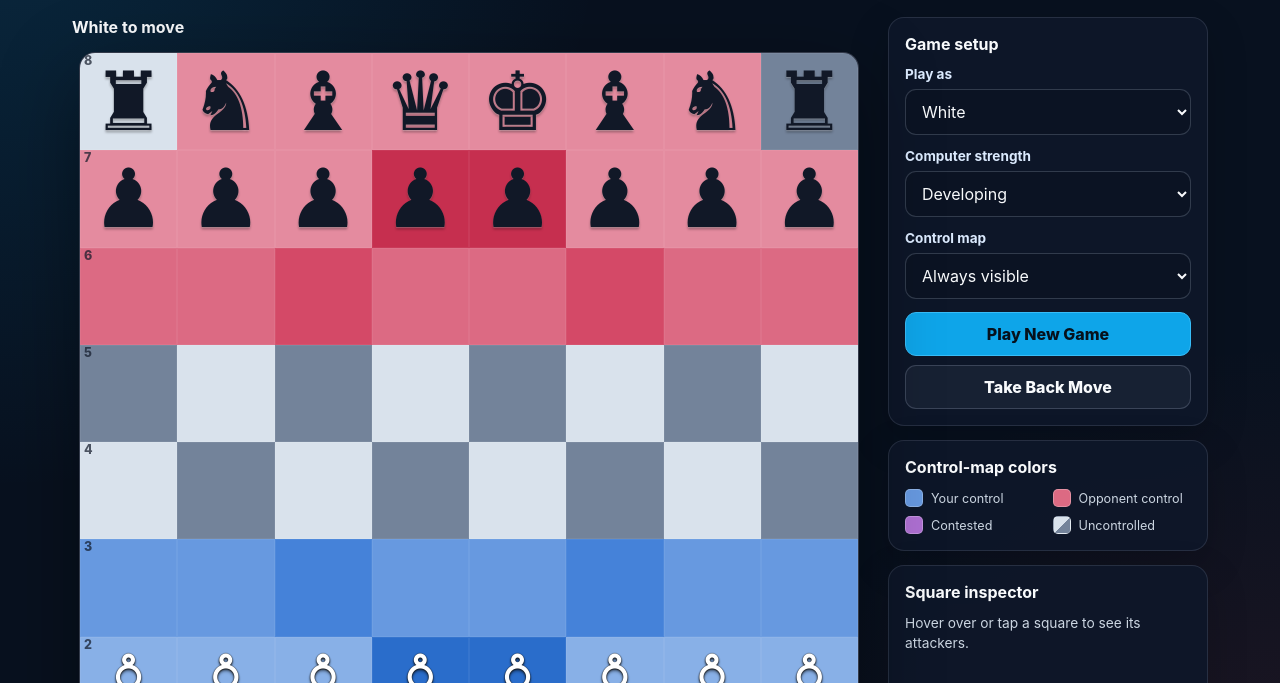
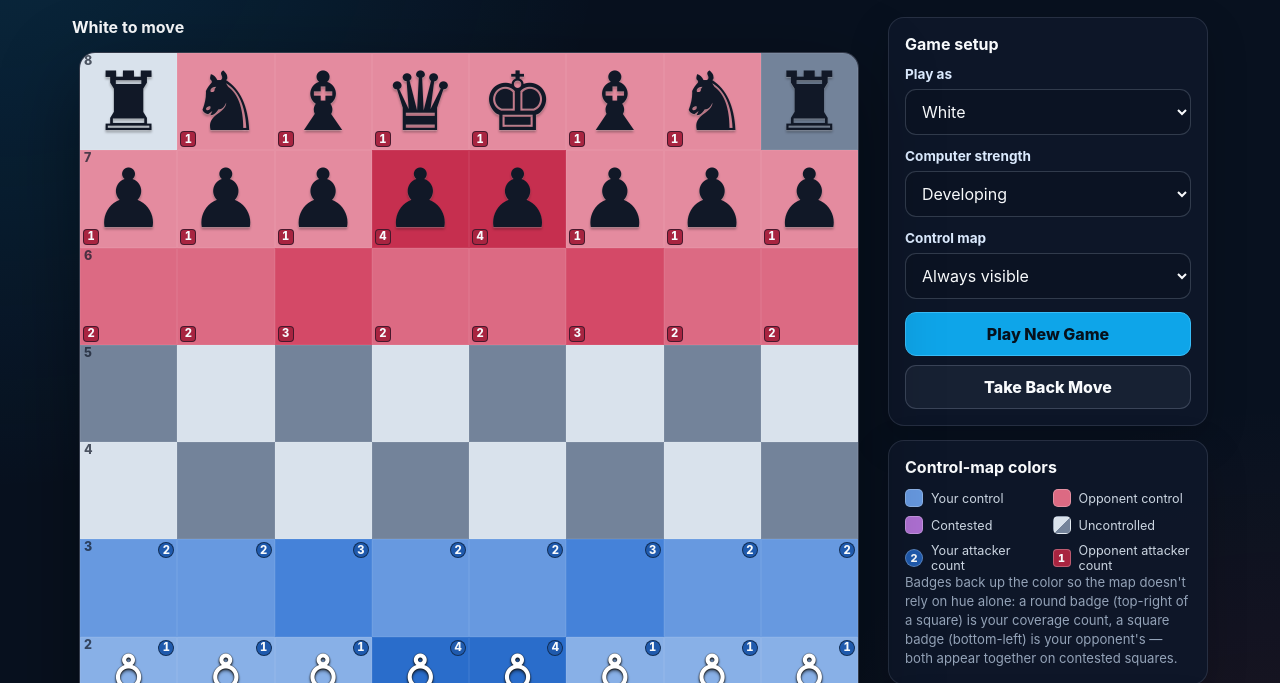
Before and after one commit to ARDesmond/boardsightchess, a plain HTML site: page index.html in a window 1280 px wide. Shown: the part 117-800 px from the top of the page. Drawn offline with Linux system fonts and the light colour scheme.

Commit message:
Add non-color control-map badges for colorblind accessibility
Board control was previously encoded by hue alone, making the core
overlay unreadable for colorblind users. Corner badges now show the
same mine/theirs attacker counts via shape and position instead.

```diff
--- a/index.html
+++ b/index.html
@@ -234,6 +234,37 @@ select { font-size: 16px; }
 .coordinate.file { right: 4px; bottom: 2px; }
 .coordinate.rank { left: 4px; top: 2px; }
 
+.control-badge {
+  position: absolute;
+  z-index: 6;
+  display: grid;
+  place-items: center;
+  min-width: 16px;
+  height: 16px;
+  padding: 0 3px;
+  font-size: clamp(.52rem, 1.35vw, .7rem);
+  font-weight: 800;
+  font-variant-numeric: tabular-nums;
+  line-height: 1;
+  color: #f8fafc;
+  border: 1.5px solid rgba(8, 17, 31, .6);
+  pointer-events: none;
+}
+
+.control-badge.mine {
+  top: 3px;
+  right: 3px;
+  border-radius: 50%;
+  background: hsl(215 70% 40%);
+}
+
+.control-badge.theirs {
+  bottom: 3px;
+  left: 3px;
+  border-radius: 4px;
+  background: hsl(347 65% 40%);
+}
+
 .side-panel {
   display: grid;
   gap: 14px;
@@ -300,6 +331,21 @@ select {
 .legend-swatch.red { background: hsl(347 62% 64%); }
 .legend-swatch.purple { background: hsl(278 52% 63%); }
 .legend-swatch.clear { background: linear-gradient(135deg, #d9e2ec 50%, #73839a 50%); }
+
+.legend-badge {
+  width: 18px;
+  height: 18px;
+  flex: 0 0 auto;
+  display: grid;
+  place-items: center;
+  font-size: .68rem;
+  font-weight: 800;
+  font-variant-numeric: tabular-nums;
+  color: #f8fafc;
+  border: 1px solid rgba(255,255,255,.25);
+}
+.legend-badge.mine { border-radius: 50%; background: hsl(215 70% 40%); }
+.legend-badge.theirs { border-radius: 4px; background: hsl(347 65% 40%); }
 
 .square-details {
   min-height: 72px;
@@ -422,6 +468,7 @@ select {
   .side-panel { grid-template-columns: 1fr; }
   .board-wrap { border-radius: 11px; }
   .piece { font-size: clamp(2rem, 12.2vw, 4.4rem); }
+  .control-badge { min-width: 13px; height: 13px; padding: 0 2px; border-width: 1px; }
   .status-row { align-items: flex-start; flex-wrap: wrap; }
   .legend { grid-template-columns: 1fr 1fr; }
   .card { padding: 14px; }
@@ -460,6 +507,7 @@ select {
   .control-group { gap: 3px; margin-bottom: 7px; }
   select, .primary-button, .secondary-button { min-height: 38px; padding: 7px 9px; }
   .legend { gap: 5px; }
+  .control-badge { min-width: 12px; height: 12px; padding: 0 2px; border-width: 1px; }
   .square-details { min-height: 50px; }
 }
 
@@ -1176,7 +1224,10 @@ app.innerHTML = `
             <div class="legend-item"><span class="legend-swatch red"></span>Opponent control</div>
             <div class="legend-item"><span class="legend-swatch purple"></span>Contested</div>
             <div class="legend-item"><span class="legend-swatch clear"></span>Uncontrolled</div>
+            <div class="legend-item"><span class="legend-badge mine">2</span>Your attacker count</div>
+            <div class="legend-item"><span class="legend-badge theirs">1</span>Opponent attacker count</div>
           </div>
+          <p class="tip">Badges back up the color so the map doesn't rely on hue alone: a round badge (top-right of a square) is your coverage count, a square badge (bottom-left) is your opponent's — both appear together on contested squares.</p>
         </section>
 
         <section class="card">
@@ -1301,14 +1352,20 @@ function generateAttackMap() {
   return map;
 }
 
-function overlayColor(square, attackMap) {
+function isControlMapVisible() {
   const mapMode = mapModeEl.value;
-  const visible = mapMode === 'always' || (mapMode === 'hold' && holdRevealActive);
-  if (!visible) return 'transparent';
-
+  return mapMode === 'always' || (mapMode === 'hold' && holdRevealActive);
+}
+
+function controlCounts(square, attackMap) {
   const attackers = attackMap[square];
-  const mine = attackers.filter(a => a.color === playerColor).length;
-  const theirs = attackers.filter(a => a.color === computerColor).length;
+  return {
+    mine: attackers.filter(a => a.color === playerColor).length,
+    theirs: attackers.filter(a => a.color === computerColor).length,
+  };
+}
+
+function overlayColor({ mine, theirs }) {
   if (!mine && !theirs) return 'transparent';
 
   // Use fully opaque HSL colors instead of transparent overlays. This makes a
@@ -1345,6 +1402,7 @@ function orientationSquares() {
 
 function renderBoard(focusOverride) {
   const attackMap = generateAttackMap();
+  const controlVisible = isControlMapVisible();
   const { squares } = orientationSquares();
   const legalByTarget = new Map(legalTargets.map(move => [move.to, move]));
 
@@ -1370,10 +1428,28 @@ function renderBoard(focusOverride) {
     if (selectedSquare === square) squareEl.classList.add('selected');
     if (lastMove && (lastMove.from === square || lastMove.to === square)) squareEl.classList.add('last-move');
 
+    const counts = controlCounts(square, attackMap);
     const overlay = document.createElement('span');
     overlay.className = 'control-overlay';
-    overlay.style.backgroundColor = overlayColor(square, attackMap);
+    overlay.style.backgroundColor = controlVisible ? overlayColor(counts) : 'transparent';
     squareEl.appendChild(overlay);
+
+    if (controlVisible) {
+      if (counts.mine) {
+        const badge = document.createElement('span');
+        badge.className = 'control-badge mine';
+        badge.textContent = String(counts.mine);
+        badge.setAttribute('aria-hidden', 'true');
+        squareEl.appendChild(badge);
+      }
+      if (counts.theirs) {
+        const badge = document.createElement('span');
+        badge.className = 'control-badge theirs';
+        badge.textContent = String(counts.theirs);
+        badge.setAttribute('aria-hidden', 'true');
+        squareEl.appendChild(badge);
+      }
+    }
 
     if (piece) {
       const pieceEl = document.createElement('span');
@@ -1435,9 +1511,7 @@ function focusSquare(square) {
 
 function describeSquare(square, attackMap) {
   const piece = game.get(square);
-  const attackers = attackMap[square];
-  const mine = attackers.filter(a => a.color === playerColor).length;
-  const theirs = attackers.filter(a => a.color === computerColor).length;
+  const { mine, theirs } = controlCounts(square, attackMap);
   const occupant = piece ? `${colorName(piece.color)} ${PIECE_NAMES[piece.type]}` : 'empty';
   return `${square}, ${occupant}, your coverage ${mine}, opponent coverage ${theirs}`;
 }
```
